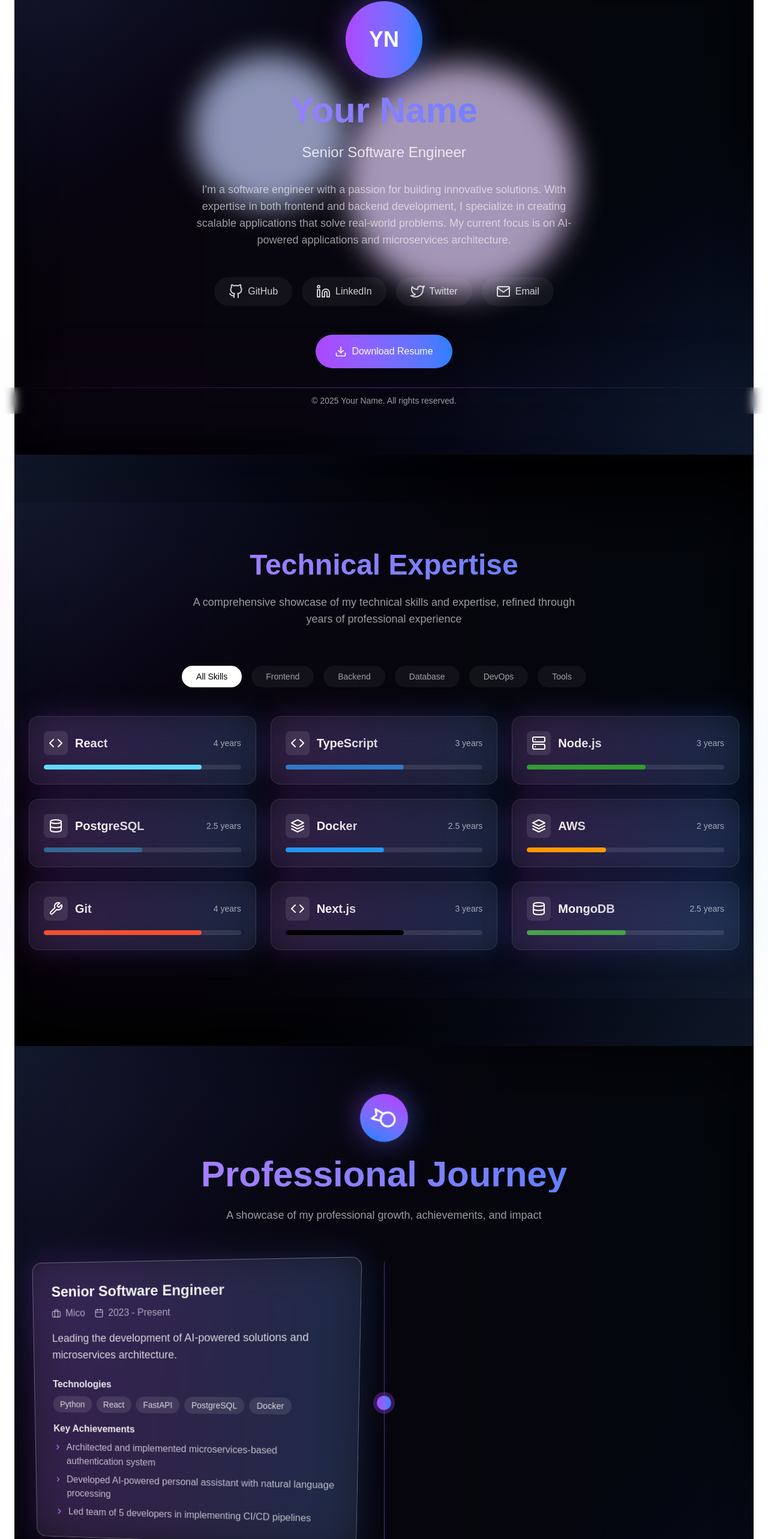
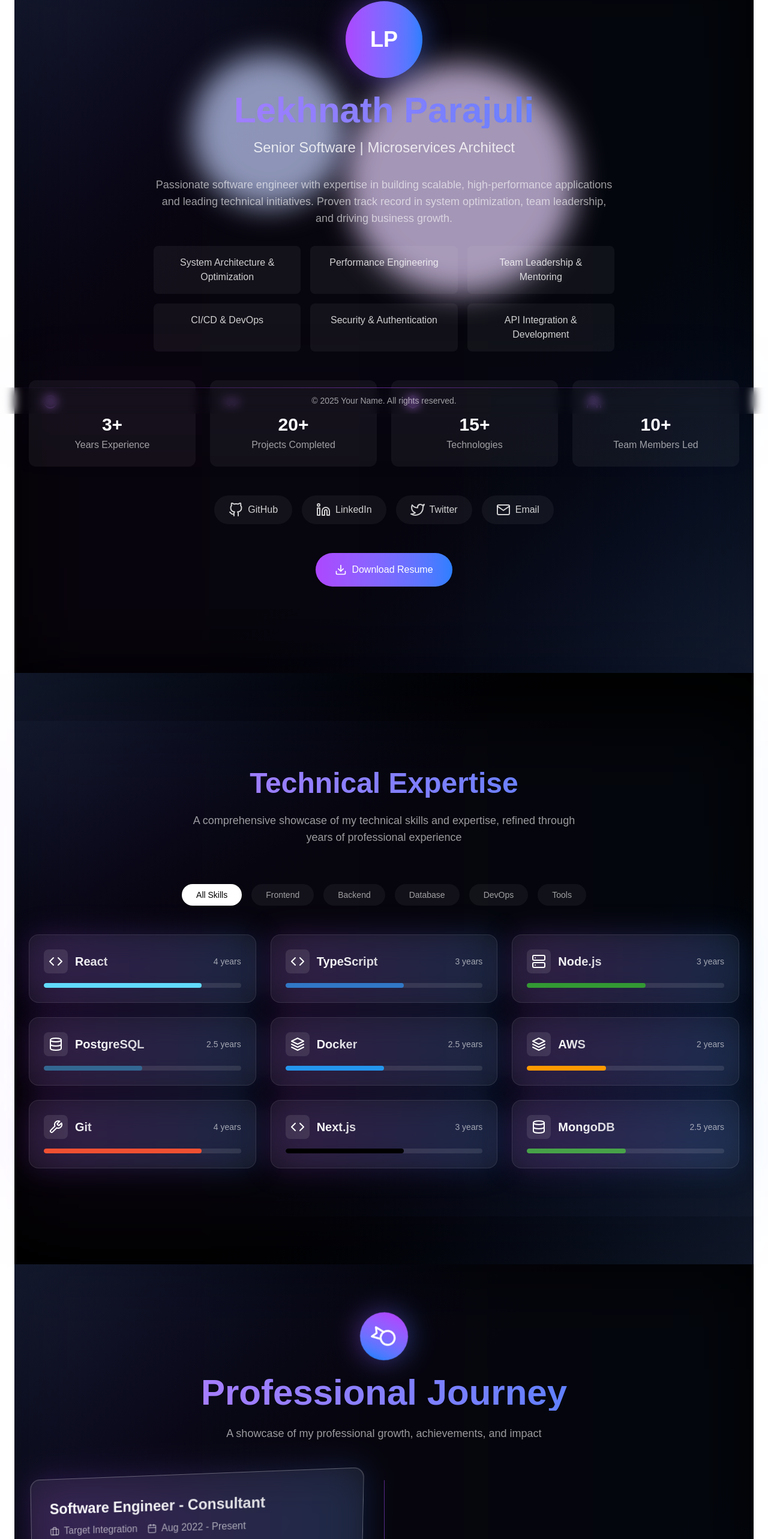
Before and after one commit to lk-naath/portfolio, a Next.js app: page / in a window 1280 px wide. Shown: the part 110-2676 px from the top of the page at 60% size. Built offline with nearby package versions, Linux system fonts and the light colour scheme.

Commit message:
update summary section

```diff
--- a/src/components/sections/Overview.tsx
+++ b/src/components/sections/Overview.tsx
@@ -2,12 +2,18 @@
 
 import React from 'react';
 import { motion } from 'framer-motion';
-import { FiGithub, FiLinkedin, FiMail, FiDownload, FiTwitter } from 'react-icons/fi';
+import { FiGithub, FiLinkedin, FiMail, FiDownload, FiTwitter, FiCode, FiUsers, FiLayers, FiClock } from 'react-icons/fi';
 import overviewData from '@/data/overview.json';
 
 interface SocialLink {
   icon: React.ReactNode;
   href: string;
+  label: string;
+}
+
+interface StatCard {
+  icon: React.ReactNode;
+  value: string;
   label: string;
 }
 
@@ -35,6 +41,29 @@ const Overview = () => {
     },
   ];
 
+  const stats: StatCard[] = [
+    {
+      icon: <FiClock className="w-6 h-6" />,
+      value: overviewData.stats.yearsOfExperience,
+      label: 'Years Experience',
+    },
+    {
+      icon: <FiCode className="w-6 h-6" />,
+      value: overviewData.stats.projectsCompleted,
+      label: 'Projects Completed',
+    },
+    {
+      icon: <FiLayers className="w-6 h-6" />,
+      value: overviewData.stats.technologies,
+      label: 'Technologies',
+    },
+    {
+      icon: <FiUsers className="w-6 h-6" />,
+      value: overviewData.stats.teamMembersLed,
+      label: 'Team Members Led',
+    },
+  ];
+
   return (
     <section id="overview" className="min-h-screen w-full py-20 bg-gradient-to-br from-gray-900 via-black to-gray-900 relative overflow-hidden">
       {/* Background gradient effect */}
@@ -47,6 +76,7 @@ const Overview = () => {
         className="w-full max-w-7xl mx-auto px-6 relative z-10"
       >
         <div className="text-center mb-16">
+          {/* Profile Image/Initials */}
           <motion.div
             initial={{ opacity: 0, scale: 0.5 }}
             animate={{ opacity: 1, scale: 1 }}
@@ -61,11 +91,12 @@ const Overview = () => {
             </div>
           </motion.div>
 
+          {/* Name and Title */}
           <motion.h1
             initial={{ opacity: 0, y: 20 }}
             animate={{ opacity: 1, y: 0 }}
             transition={{ duration: 0.5, delay: 0.3 }}
-            className="text-6xl font-bold mb-6 bg-gradient-to-r from-purple-400 to-blue-500 bg-clip-text text-transparent"
+            className="text-6xl font-bold mb-4 bg-gradient-to-r from-purple-400 to-blue-500 bg-clip-text text-transparent"
           >
             {overviewData.name}
           </motion.h1>
@@ -79,19 +110,57 @@ const Overview = () => {
             {overviewData.title}
           </motion.h2>
 
-          <motion.p
+          {/* Overview and Key Strengths */}
+          <motion.div
             initial={{ opacity: 0, y: 20 }}
             animate={{ opacity: 1, y: 0 }}
             transition={{ duration: 0.5, delay: 0.5 }}
-            className="text-lg text-white/60 max-w-2xl mx-auto mb-12"
+            className="max-w-3xl mx-auto mb-12"
           >
-            {overviewData.bio}
-          </motion.p>
+            <p className="text-lg text-white/60 mb-8">
+              {overviewData.summary.overview}
+            </p>
 
+            <div className="grid grid-cols-2 md:grid-cols-3 gap-4">
+              {overviewData.summary.keyStrengths.map((strength, index) => (
+                <motion.div
+                  key={index}
+                  initial={{ opacity: 0, y: 20 }}
+                  animate={{ opacity: 1, y: 0 }}
+                  transition={{ duration: 0.5, delay: 0.6 + index * 0.1 }}
+                  className="p-4 rounded-lg bg-white/5 hover:bg-white/10 transition-all duration-300"
+                >
+                  <span className="text-white/80">{strength}</span>
+                </motion.div>
+              ))}
+            </div>
+          </motion.div>
+
+          {/* Stats */}
           <motion.div
             initial={{ opacity: 0, y: 20 }}
             animate={{ opacity: 1, y: 0 }}
-            transition={{ duration: 0.5, delay: 0.6 }}
+            transition={{ duration: 0.5, delay: 0.7 }}
+            className="grid grid-cols-2 md:grid-cols-4 gap-6 mb-12"
+          >
+            {stats.map((stat, index) => (
+              <motion.div
+                key={index}
+                whileHover={{ scale: 1.05 }}
+                className="p-6 rounded-xl bg-white/5 hover:bg-white/10 transition-all duration-300"
+              >
+                <div className="text-purple-400 mb-2">{stat.icon}</div>
+                <div className="text-3xl font-bold text-white mb-1">{stat.value}</div>
+                <div className="text-white/60">{stat.label}</div>
+              </motion.div>
+            ))}
+          </motion.div>
+
+          {/* Social Links */}
+          <motion.div
+            initial={{ opacity: 0, y: 20 }}
+            animate={{ opacity: 1, y: 0 }}
+            transition={{ duration: 0.5, delay: 0.8 }}
             className="flex flex-wrap justify-center gap-4 mb-12"
           >
             {socialLinks.map((link) => (
@@ -110,8 +179,15 @@ const Overview = () => {
             ))}
           </motion.div>
 
+          {/* Quick Links */}
+          <motion.div
+            initial={{ opacity: 0, y: 20 }}
+            animate={{ opacity: 1, y: 0 }}
+            transition={{ duration: 0.5, delay: 0.9 }}
+            className="flex flex-wrap justify-center gap-4"
+          >
             <motion.a
-            href="/resume.pdf"
+              href={overviewData.quickLinks.resume}
               download
               className="inline-flex items-center gap-2 px-8 py-4 rounded-full bg-gradient-to-r from-purple-500 to-blue-500 text-white font-medium hover:opacity-90 transition-opacity duration-300"
               whileHover={{ scale: 1.05 }}
@@ -120,6 +196,7 @@ const Overview = () => {
               <FiDownload className="w-5 h-5" />
               Download Resume
             </motion.a>
+          </motion.div>
         </div>
       </motion.div>
     </section>
--- a/src/data/experience.json
+++ b/src/data/experience.json
@@ -1,28 +1,59 @@
 {
-  "experience": [
-    {
-      "title": "Senior Software Engineer",
-      "company": "Mico",
-      "period": "2023 - Present",
-      "description": "Leading the development of AI-powered solutions and microservices architecture.",
-      "technologies": ["Python", "React", "FastAPI", "PostgreSQL", "Docker"],
+    "summary": {
+      "title": "🚀 Senior Software Engineer | Full Stack Developer | Microservices Architect",
+      "overview": "Passionate software engineer with expertise in building scalable, high-performance applications and leading technical initiatives. Proven track record in system optimization, team leadership, and driving business growth.",
+      "keyStrengths": [
+        "🎯 System Architecture & Optimization",
+        "🚀 Performance Engineering",
+        "👥 Team Leadership & Mentoring",
+        "🔄 CI/CD & DevOps",
+        "🔒 Security & Authentication",
+        "🌐 API Integration & Development"
+      ],
+      "technicalExpertise": {
+        "languages": ["Python", "JavaScript", "TypeScript"],
+        "frontend": ["React", "NextJS"],
+        "backend": ["GraphQL", "GraphQL-over-WS", "Celery"],
+        "databases": ["Elasticsearch", "PostgreSQL"],
+        "devops": ["Docker", "GitLab CI/CD"],
+        "apis": ["Google APIs", "Microsoft 365", "Facebook APIs"]
+      },
       "achievements": [
-        "Architected and implemented microservices-based authentication system",
-        "Developed AI-powered personal assistant with natural language processing",
-        "Led team of 5 developers in implementing CI/CD pipelines"
+        "📈 Scaled user base from 100 to 10,000+ with optimized microservices architecture",
+        "⚡ Achieved 200% performance improvement through distributed caching",
+        "🔍 Enhanced search capabilities with 80% performance boost using Elasticsearch",
+        "🔄 Implemented event-driven systems with 200% faster processing",
+        "👥 Led and grew offshore team from 0 to 10+ members",
+        "🔐 Pioneered secure SSO implementation with Google and Microsoft"
       ]
     },
-    {
-      "title": "Software Engineer",
-      "company": "Previous Company",
-      "period": "2021 - 2023",
-      "description": "Full-stack development of web applications and RESTful APIs.",
-      "technologies": ["Node.js", "React", "MongoDB", "AWS"],
-      "achievements": [
-        "Built scalable RESTful APIs serving 1M+ requests daily",
-        "Implemented real-time features using WebSocket",
-        "Reduced API response time by 40% through optimization"
-      ]
-    }
-  ]
-}
+    "experience": [
+      {
+        "title": "Software Engineer - Consultant",
+        "company": "Target Integration",
+        "period": "Aug 2022 - Present",
+        "description": "Leading technical initiatives and overseeing offshore team development while implementing scalable solutions.",
+        "technologies": [
+          "Python",
+          "React",
+          "NextJS",
+          "GraphQL",
+          "GraphQL-over-WS",
+          "Docker",
+          "Elasticsearch",
+          "Celery",
+          "GitLab CI/CD"
+        ],
+        "achievements": [
+          "Spearheaded technical initiatives to resolve release blockers and optimize CI/CD pipelines for 8+ microservices",
+          "Oversaw the growth of an offshore team from 0 to 10+ members",
+          "Engineered an Event-driven Celery task system, achieving 200% faster processing",
+          "Pioneered enterprise search architecture with Elasticsearch, achieving 80% performance improvement",
+          "Designed distributed caching architecture, maximizing system throughput by 200%",
+          "Implemented SSO with Google and Microsoft, enabling secure third-party authentication",
+          "Successfully migrated to GraphQL-over-WS, reducing latency and enabling bidirectional communication",
+          "Instrumental in company growth, with user numbers jumping from 100 to over 10,000"
+        ]
+      }
+    ]
+  }
--- a/src/data/overview.json
+++ b/src/data/overview.json
@@ -1,7 +1,17 @@
 {
-  "name": "Your Name",
-  "title": "Senior Software Engineer",
-  "summary": "Full-stack developer with expertise in building scalable applications and microservices. Passionate about AI and cloud technologies.",
+  "name": "Lekhnath Parajuli",
+  "title": "Senior Software | Microservices Architect",
+  "summary": {
+    "overview": "Passionate software engineer with expertise in building scalable, high-performance applications and leading technical initiatives. Proven track record in system optimization, team leadership, and driving business growth.",
+    "keyStrengths": [
+      "System Architecture & Optimization",
+      "Performance Engineering",
+      "Team Leadership & Mentoring",
+      "CI/CD & DevOps",
+      "Security & Authentication",
+      "API Integration & Development"
+    ]
+  },
   "contact": {
     "email": "your.email@example.com",
     "github": "https://github.com/yourusername",
@@ -9,5 +19,14 @@
     "twitter": "https://twitter.com/yourusername"
   },
   "location": "Your Location",
-  "bio": "I'm a software engineer with a passion for building innovative solutions. With expertise in both frontend and backend development, I specialize in creating scalable applications that solve real-world problems. My current focus is on AI-powered applications and microservices architecture."
+  "bio": "I'm a software engineer with a passion for building innovative solutions. With expertise in both frontend and backend development, I specialize in creating scalable applications that solve real-world problems. My current focus is on AI-powered applications and microservices architecture.",
+  "stats": {
+    "yearsOfExperience": "3+",
+    "projectsCompleted": "20+",
+    "technologies": "15+",
+    "teamMembersLed": "10+"
+  },
+  "quickLinks": {
+    "resume": "/lekhnath.pdf"
+  }
 }
```
Also changed, not shown: 1 other file (tests, documents, lock files or other folders). Lines whose indentation alone changed are shown as unchanged.
